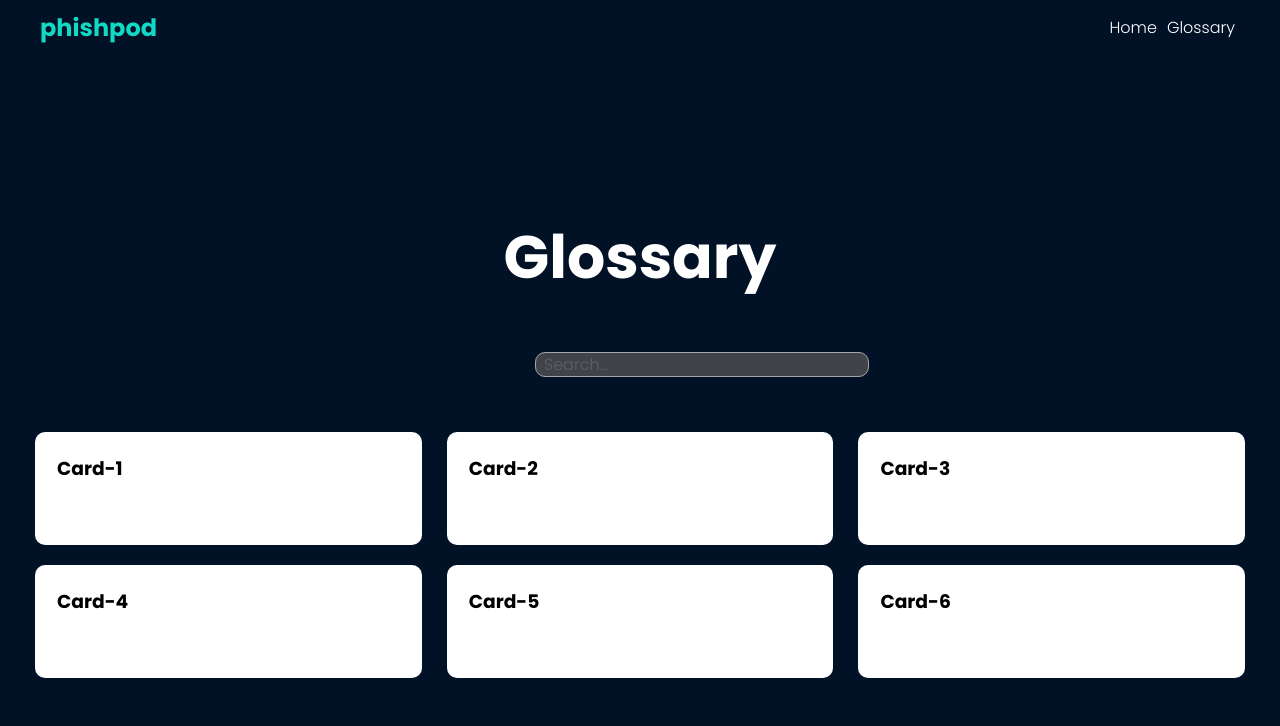
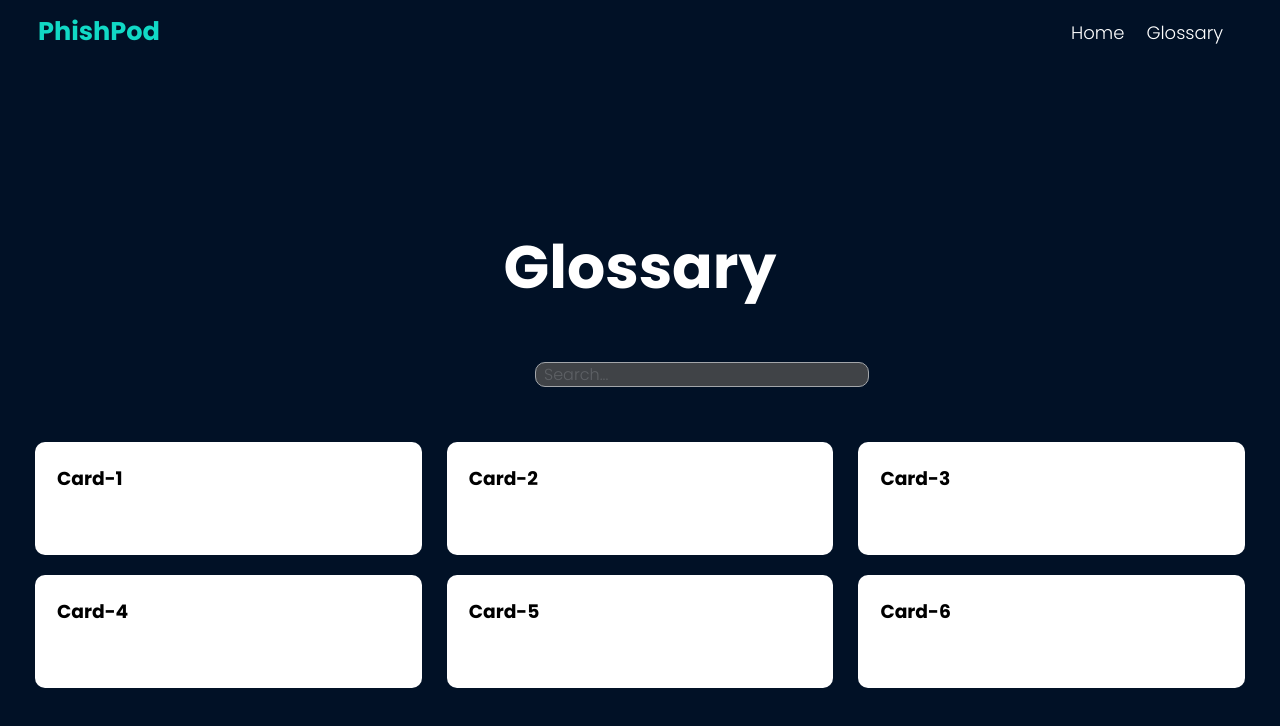
Before and after one commit to niyashiyas/Phish-Pod, a React (Create React App) app: page /glossary in a window 1280 px wide. Shown: the top 726 px of the page. Built offline with nearby package versions, Linux system fonts and the light colour scheme.

Commit message:
navbar design updated

```diff
--- a/src/components/Navbar.css
+++ b/src/components/Navbar.css
@@ -1,22 +1,26 @@
-@import url('https://fonts.googleapis.com/css2?family=Poppins:wght@300;700&family=Ubuntu:ital,wght@1,700&display=swap');
-*{
-    background-color:#011126;
+@import url("https://fonts.googleapis.com/css2?family=Poppins:wght@300;700&family=Ubuntu:ital,wght@1,700&display=swap");
+* {
+  background-color: #011126;
 }
-.navbar{
-    display:flex;
-    justify-content:space-between;
-    padding:10px;
-    font-family: 'Poppins';
+.navbar {
+  display: flex;
+  justify-content: space-between;
+  padding: 12px;
+  padding-left: 8px;
+  font-family: "Poppins";
 }
-.hg{
-    list-style:none;
-    display:flex;
-    justify-content:space-between;
-    color:white;
+.hg {
+  list-style: none;
+  display: flex;
+  justify-content: 10px;
+  color: white;
 }
-.hg li{
-    margin:5px;
+.hg li {
+  margin: 7px;
+  margin-right: 15px;
+  font-size: 18px;
 }
-.phishpod{
-    color:#11D9C5;
+.phishpod {
+  color: #11d9c5;
+  font-size: 1.6rem;
 }
--- a/src/components/Navbar.js
+++ b/src/components/Navbar.js
@@ -1,11 +1,11 @@
 import React from "react";
 import "./Navbar.css";
-import { Link } from "react-router-dom";
+import {Link} from "react-router-dom";
 function Navbar() {
   return (
     <>
       <nav className="navbar">
-        <h2 className="phishpod">phishpod</h2>
+        <h2 className="phishpod">PhishPod</h2>
         <ul className="hg">
           <li>
             <Link to="/">Home</Link>
```
